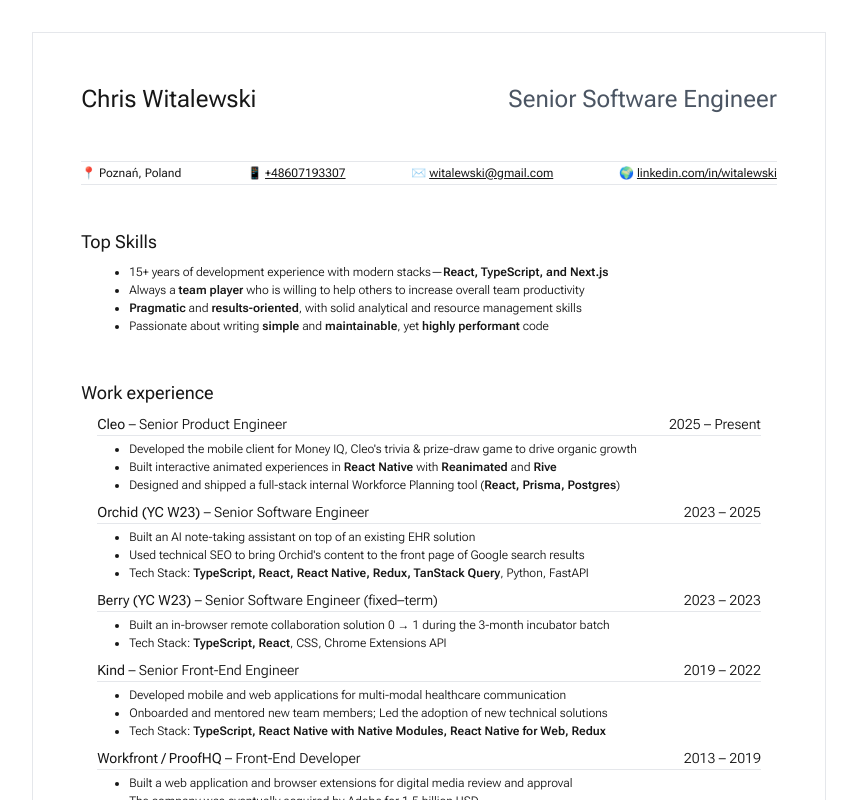
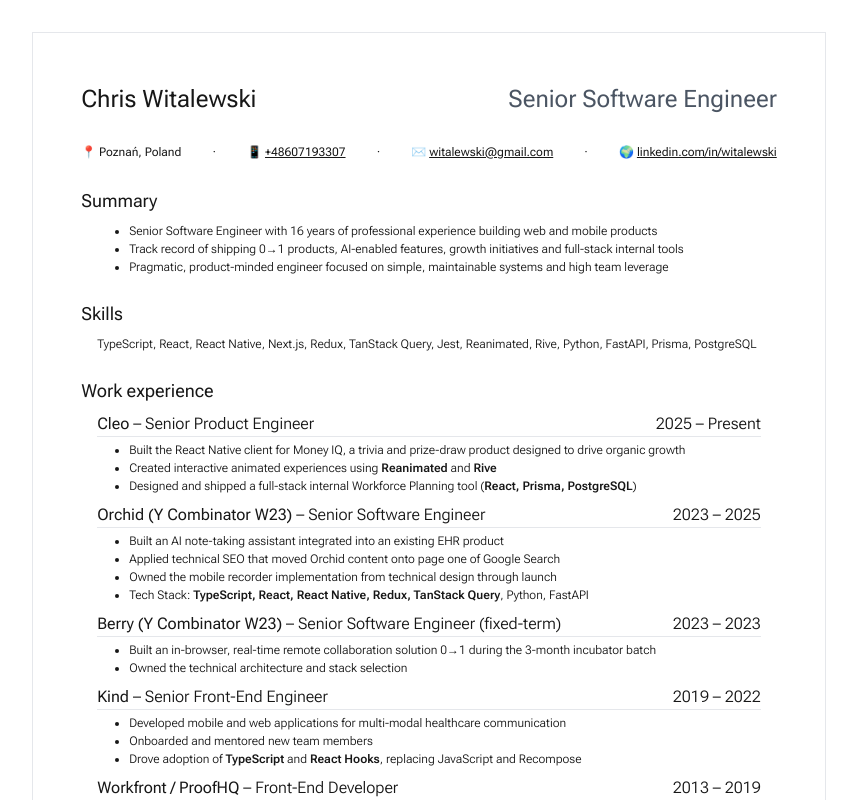
Before and after one commit to witalewski/cv, a Next.js app: page /cv/ in a window 1280 px wide. Shown: the top 800 px of the page, without its empty margins (211-1068 px from the left). Built offline with nearby package versions, Linux system fonts and the light colour scheme.

Commit message:
Improve layout, wording, impact-framing etc.

```diff
--- a/src/app/page.tsx
+++ b/src/app/page.tsx
@@ -13,20 +13,23 @@
           Senior Software Engineer
         </div>
       </div>
-      <div className="flex justify-between self-stretch border-b border-t py-0.5 font-normal">
+      <div className="flex justify-between self-stretch py-0.5 font-normal">
         <div>📍 Poznań, Poland </div>
+        <div>·</div>
         <div>
           📱{" "}
           <Link className="screen:underline" href="tel:+48607193307">
             +48607193307
           </Link>
         </div>
+        <div>·</div>
         <div>
           ✉️{" "}
           <Link className="screen:underline" href="mailto:witalewski@gmail.com">
             witalewski@gmail.com
           </Link>
         </div>
+        <div>·</div>
         <div>
           🌍{" "}
           <Link
@@ -37,30 +40,25 @@
           </Link>
         </div>
       </div>
-      <Section title="Top Skills">
+      <Section title="Summary">
         <List>
           <ListItem>
-            15+ years of development experience with modern stacks&mdash;
-            <span className="font-semibold">
-              React, TypeScript, and Next.js
-            </span>
+            Senior Software Engineer with 16 years of professional experience
+            building web and mobile products
           </ListItem>
           <ListItem>
-            Always a <span className="font-semibold">team player</span> who is
-            willing to help others to increase overall team productivity
+            Track record of shipping 0→1 products, AI-enabled features, growth
+            initiatives and full-stack internal tools
           </ListItem>
           <ListItem>
-            <span className="font-semibold">Pragmatic</span> and{" "}
-            <span className="font-semibold">results-oriented</span>, with solid
-            analytical and resource management skills
-          </ListItem>
-          <ListItem>
-            Passionate about writing{" "}
-            <span className="font-semibold">simple</span> and{" "}
-            <span className="font-semibold">maintainable</span>, yet{" "}
-            <span className="font-semibold">highly performant</span> code
+            Pragmatic, product-minded engineer focused on simple, maintainable
+            systems and high team leverage
           </ListItem>
         </List>
+      </Section>
+      <Section title="Skills">
+        TypeScript, React, React Native, Next.js, Redux, TanStack Query, Jest,
+        Reanimated, Rive, Python, FastAPI, Prisma, PostgreSQL
       </Section>
       <Section title="Work experience">
         <div className="flex flex-col gap-2">
@@ -71,36 +69,40 @@
           >
             <List>
               <ListItem>
-                Developed the mobile client for Money IQ, Cleo&apos;s trivia &
-                prize-draw game to drive organic growth
+                Built the React Native client for Money IQ, a trivia and
+                prize-draw product designed to drive organic growth
               </ListItem>
               <ListItem>
-                Built interactive animated experiences in{" "}
-                <span className="font-semibold">React Native</span> with{" "}
+                Created interactive animated experiences using{" "}
                 <span className="font-semibold">Reanimated</span> and{" "}
                 <span className="font-semibold">Rive</span>
               </ListItem>
               <ListItem>
                 Designed and shipped a full-stack internal Workforce Planning
                 tool (
-                <span className="font-semibold">React, Prisma, Postgres</span>)
+                <span className="font-semibold">React, Prisma, PostgreSQL</span>
+                )
               </ListItem>
             </List>
           </Job>
           <Job
-            company="Orchid (YC W23)"
+            company="Orchid (Y Combinator W23)"
             position="Senior Software Engineer"
             startDate={new Date("2023-06-01")}
             endDate={new Date("2025-09-01")}
           >
             <List>
               <ListItem>
-                Built an AI note-taking assistant on top of an existing EHR
-                solution
+                Built an AI note-taking assistant integrated into an existing
+                EHR product
               </ListItem>
               <ListItem>
-                Used technical SEO to bring Orchid&apos;s content to the front
-                page of Google search results
+                Applied technical SEO that moved Orchid content onto page one of
+                Google Search
+              </ListItem>
+              <ListItem>
+                Owned the mobile recorder implementation from technical design
+                through launch
               </ListItem>
               <ListItem>
                 Tech Stack:{" "}
@@ -112,20 +114,18 @@
             </List>
           </Job>
           <Job
-            company="Berry (YC W23)"
-            position="Senior Software Engineer (fixed&ndash;term)"
+            company="Berry (Y Combinator W23)"
+            position="Senior Software Engineer (fixed-term)"
             startDate={new Date("2023-01-01")}
             endDate={new Date("2023-04-01")}
           >
             <List>
               <ListItem>
-                Built an in-browser remote collaboration solution 0 &#8594; 1
+                Built an in-browser, real-time remote collaboration solution 0→1
                 during the 3-month incubator batch
               </ListItem>
               <ListItem>
-                Tech Stack:{" "}
-                <span className="font-semibold">TypeScript, React</span>, CSS,
-                Chrome Extensions API
+                Owned the technical architecture and stack selection
               </ListItem>
             </List>
           </Job>
@@ -140,16 +140,12 @@
                 Developed mobile and web applications for multi-modal healthcare
                 communication
               </ListItem>
+              <ListItem>Onboarded and mentored new team members</ListItem>
               <ListItem>
-                Onboarded and mentored new team members; Led the adoption of new
-                technical solutions
-              </ListItem>
-              <ListItem>
-                Tech Stack:{" "}
-                <span className="font-semibold">
-                  TypeScript, React Native with Native Modules, React Native for
-                  Web, Redux
-                </span>
+                Drove adoption of{" "}
+                <span className="font-semibold">TypeScript</span> and{" "}
+                <span className="font-semibold">React Hooks</span>, replacing
+                JavaScript and Recompose
               </ListItem>
             </List>
           </Job>
@@ -162,10 +158,10 @@
             <List>
               <ListItem>
                 Built a web application and browser extensions for digital media
-                review and approval
+                review for millions of daily active users
               </ListItem>
               <ListItem>
-                The company was eventually acquired by Adobe for 1.5 billion USD
+                The company was eventually acquired by Adobe for $1.5B
               </ListItem>
             </List>
           </Job>
@@ -174,13 +170,14 @@
             position="Full-Stack Developer"
             startDate={new Date("2010-09-01")}
             endDate={new Date("2012-12-01")}
-          />
-          <Job
-            company="goEuropa"
-            position="Software Developer"
-            startDate={new Date("2009-05-01")}
-            endDate={new Date("2010-09-01")}
-          />
+          >
+            <List>
+              <ListItem>
+                Migrated enterprise websites from a legacy CMS to Adobe CQ/WCM
+              </ListItem>
+              <ListItem>Built an e-detailing iPad app</ListItem>
+            </List>
+          </Job>
         </div>
       </Section>
       <Section title="Education">
@@ -196,11 +193,14 @@
           </div>
         </Job>
       </Section>
-      <Section title="Personal Life and Hobbies">
+      <Section title="Personal Life">
         <div className="flex justify-between py-0.5">
           <div>🐕 Caring for a rescue dog named Batman</div>
+          <div>·</div>
           <div>⛵️ Avid sailor</div>
+          <div>·</div>
           <div>🎬 Film buff</div>
+          <div>·</div>
           <div>💬 Speaks Polish, English, and a bit of Spanish</div>
         </div>
       </Section>
--- a/tailwind.config.ts
+++ b/tailwind.config.ts
@@ -17,10 +17,10 @@
         screen: { raw: "screen" },
       },
       fontSize: {
-        xs: "0.5rem",
-        sm: "0.625rem",
+        xs: "0.625rem",
+        sm: "0.75rem",
         base: "0.75rem",
-        lg: "0.875rem",
+        lg: "1rem",
         xl: "1.125rem",
         "2xl": "1.5rem",
       },
```
